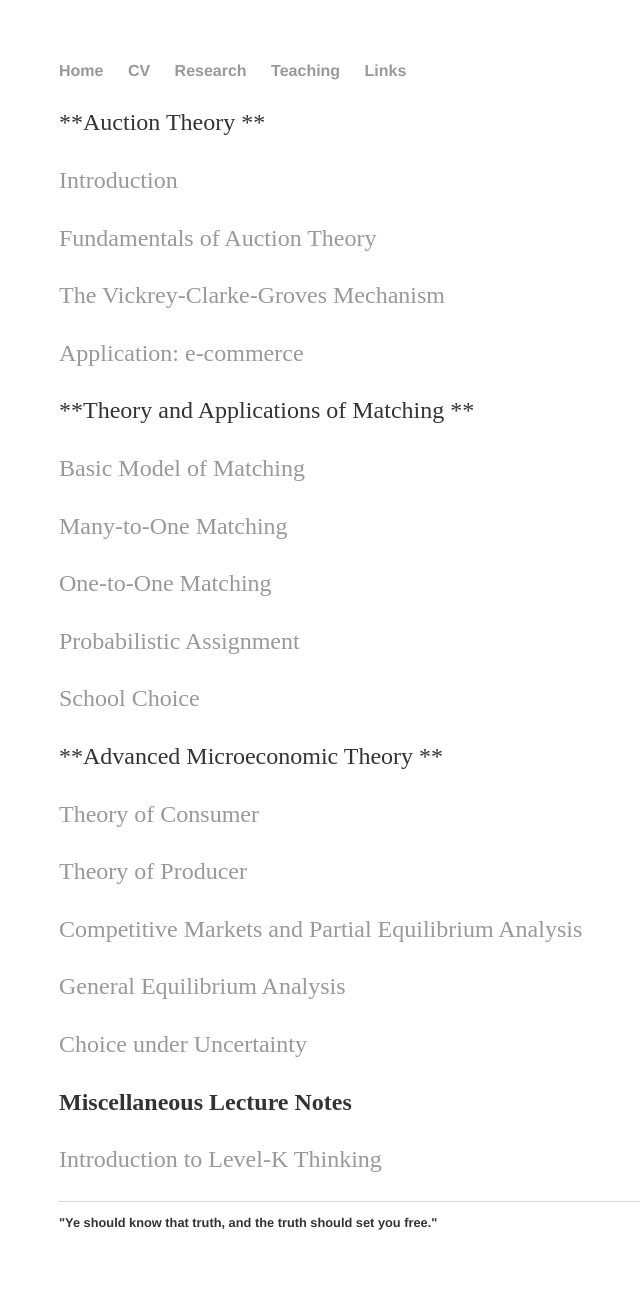
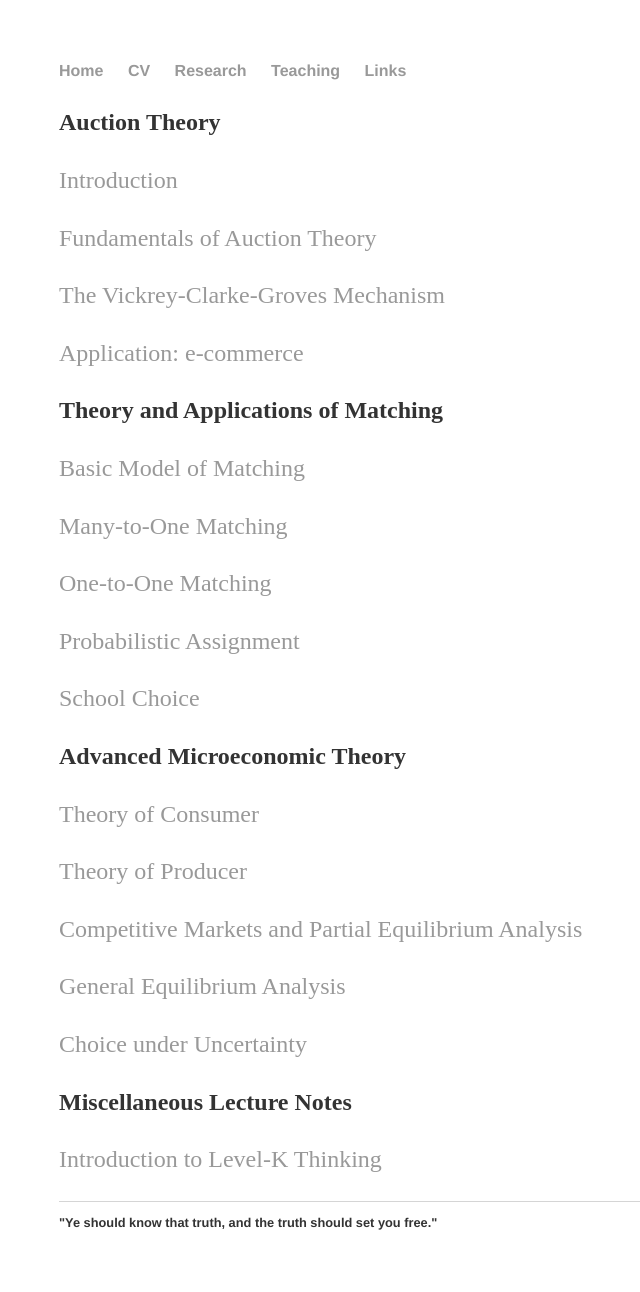
Before and after one commit to zlchurch/zlchurch.github.io, a Jekyll site: the page built from teaching/index.md, in a window 1280 px wide. Shown: the whole page, without its empty margins (133-773 px from the left). Built offline with Jekyll 4.4.1, drawn with Linux system fonts in a browser that asks for light colours.

Commit message:
no message

```diff
--- a/teaching/index.md
+++ b/teaching/index.md
@@ -3,7 +3,7 @@ title: Teaching
 layout: default
 ---
 
-**Auction Theory **
+<strong>Auction Theory </strong>
 
 
 
@@ -18,7 +18,7 @@ layout: default
 ](https://github.com/haihan/haihan.github.io/blob/master/teaching/intromarketdesign/lecture04.pdf)
 
 
-  **Theory and Applications of Matching **
+<strong>Theory and Applications of Matching </strong>
 
 
 
@@ -35,7 +35,7 @@ layout: default
 
 
 
-**Advanced Microeconomic Theory **
+<strong>Advanced Microeconomic Theory </strong>
 
 
 
@@ -54,7 +54,7 @@ layout: default
 
 
 
-**Miscellaneous Lecture Notes**
+<strong>Miscellaneous Lecture Notes</strong>
 
 
 
```
